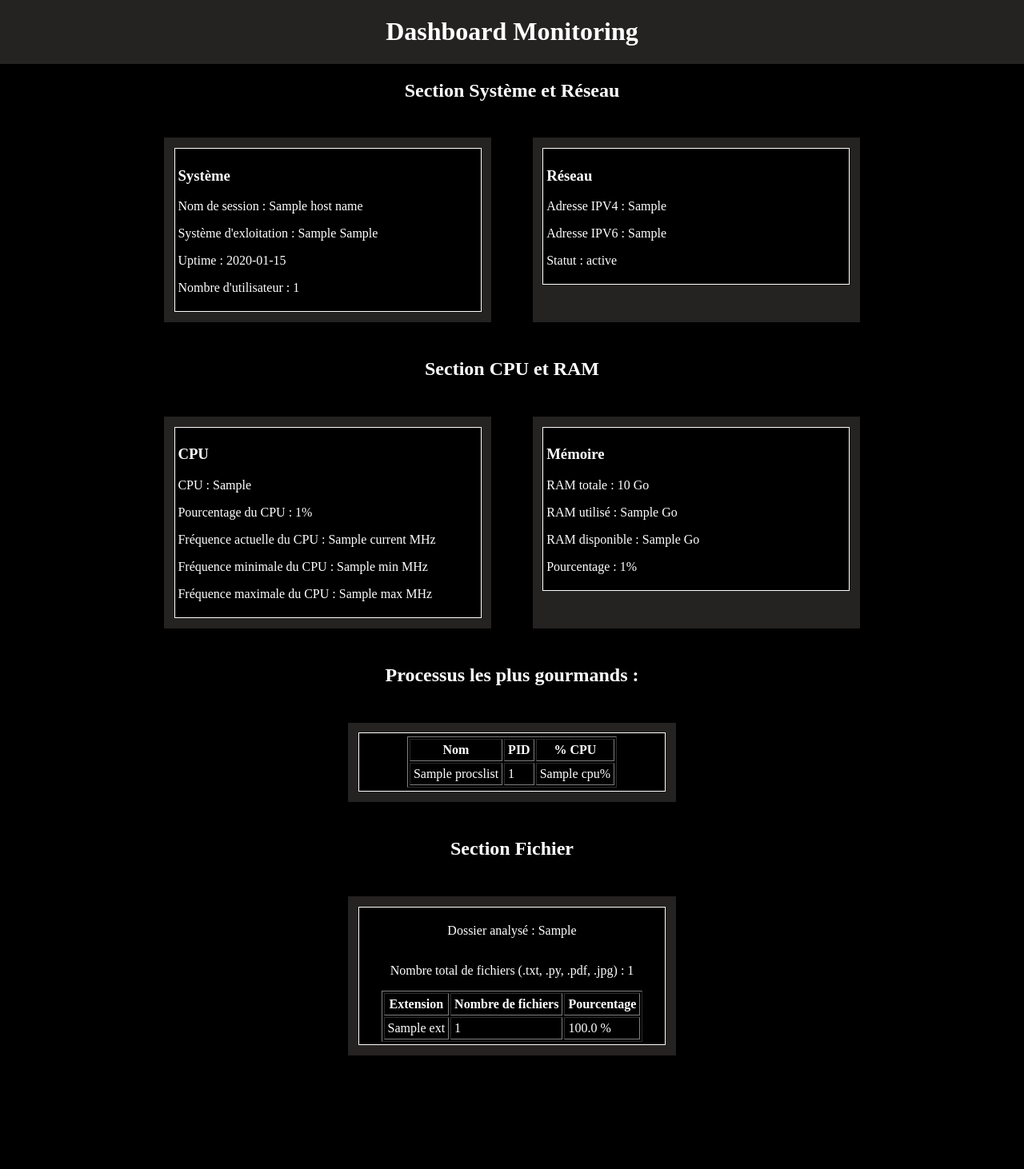
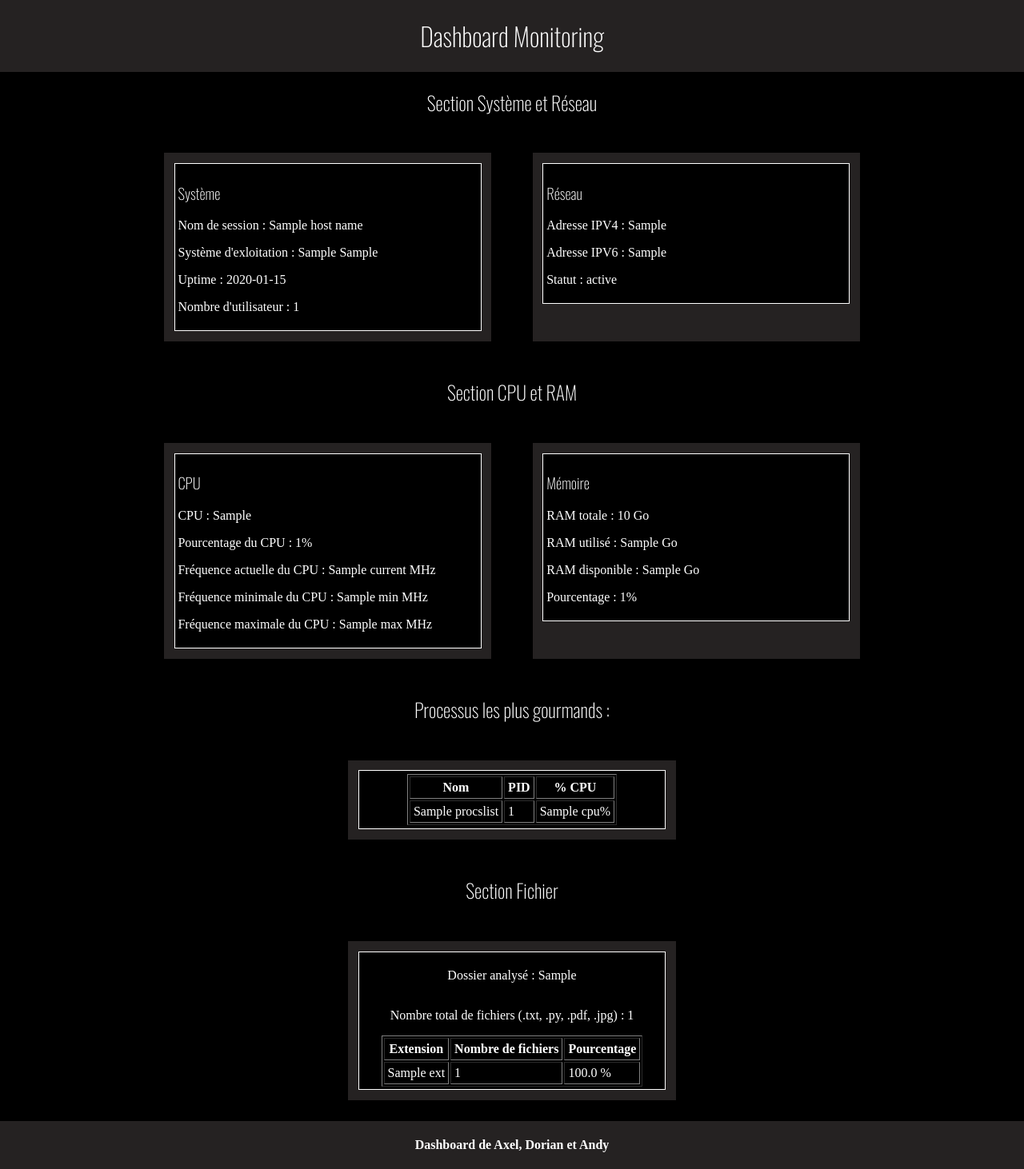
Before and after one commit to Andy-pauriac/challenge-triple-A, a Flask app: template templates/template.html in a window 1280 px wide. Shown: the whole page at 80% size. Before the commit the page ends 1320 px from the top, so only its background shows below. Run offline with Flask 3, Linux system fonts and the light colour scheme; the template is opened without the code that fills it: most values are stand-ins (such as "Sample title", 1, 10 or a date in 2020).

Commit message:
cleaning some details and adding font to the text

```diff
--- a/monitor.py
+++ b/monitor.py
@@ -34,11 +34,10 @@ def index():
         status = i.status
 
     # SECTION PROCESSUS
-    cores = psutil.cpu_count()
     for p in psutil.process_iter(): p.cpu_percent()
     time.sleep(0.1)
 
-    procs = [(p.cpu_percent()/cores, p.pid, p.name())
+    procs = [(p.cpu_percent()/cpu_cores, p.pid, p.name())
             for p in psutil.process_iter() if p.pid not in (0,4)]
 
     procslist = sorted(procs, reverse=True)[:3]
--- a/static/css/template.css
+++ b/static/css/template.css
@@ -3,6 +3,14 @@
     --secondary_color: #252222;
     --third_color: #000000;
     --text_color: white;
+}
+
+
+.oswald_text {
+  font-family: "Oswald", sans-serif;
+  font-optical-sizing: auto;
+  font-weight: 100;
+  font-style: normal;
 }
 
 body{
--- a/templates/template.html
+++ b/templates/template.html
@@ -1,6 +1,9 @@
 <html lang="fr">
 
 <head>
+    <link rel="preconnect" href="https://fonts.googleapis.com">
+    <link rel="preconnect" href="https://fonts.gstatic.com" crossorigin>
+    <link href="https://fonts.googleapis.com/css2?family=Oswald:wght@200..700&family=Roboto+Condensed:ital,wght@0,100..900;1,100..900&display=swap" rel="stylesheet">
     <meta charset="UTF-8">
     <meta http-equiv="refresh" content="2" >
     <meta name="viewport" content="width=device-width, initial-scale=1.0">
@@ -10,18 +13,18 @@
 
 <main>
     <header class="title">
-        <h1>Dashboard Monitoring</h1>
+        <h1 class="oswald_text">Dashboard Monitoring</h1>
 
     </header>
 
     <body>
         <div class="section_title">
-            <h2>Section Système et Réseau</h2>
+            <h2 class="oswald_text">Section Système et Réseau</h2>
         </div>
         <section class="div_parent">
             <div class="dashboard_div_parent">
                 <div class="dashboard_div">
-                    <h3>Système</h3>
+                    <h3 class="oswald_text">Système</h3>
                     <p>Nom de session : {{ host_name }}</p>
                     <p>Système d'exloitation : {{ os }} {{ os_release }}</p>
                     <p>Uptime : {{ uptime }}</p>
@@ -30,7 +33,7 @@
             </div>
             <div class="dashboard_div_parent">
                 <div class="dashboard_div">
-                    <h3>Réseau</h3>
+                    <h3 class="oswald_text">Réseau</h3>
                     <p>Adresse IPV4 : {{ ipv4.ip }} </p>
                     <p>Adresse IPV6 : {{ ipv6.ip }} </p>
                     <p>Statut : {{ status }} </p>
@@ -39,12 +42,12 @@
         </section>
 
         <div class="section_title">
-            <h2>Section CPU et RAM</h2>
+            <h2 class="oswald_text">Section CPU et RAM</h2>
         </div>
         <section class="div_parent">
             <div class="dashboard_div_parent">
                 <div class="dashboard_div">
-                    <h3>CPU</h3>
+                    <h3 class="oswald_text">CPU</h3>
                     <p> CPU : {{ cpu_cores }}</p>
                     <p> Pourcentage du CPU : {{ cpu_percent }}% </p>
                     <p>Fréquence actuelle du CPU : {{ cpu_freq.current }} MHz</p>
@@ -54,7 +57,7 @@
             </div>
             <div class="dashboard_div_parent">
                 <div class="dashboard_div">
-                    <h3>Mémoire</h3>
+                    <h3 class="oswald_text">Mémoire</h3>
                     <p>RAM totale : {{ ram_total }} Go</p>
                     <p>RAM utilisé : {{ ram_used }} Go</p>
                     <p>RAM disponible : {{ ram_available }} Go</p>
@@ -64,7 +67,7 @@
         </section>
 
         <div class="section_title">
-            <h2>Processus les plus gourmands : </h2>
+            <h2 class="oswald_text">Processus les plus gourmands : </h2>
         </div>
         <section class="div_parent">
             <div class="dashboard_div_parent">
@@ -88,7 +91,7 @@
         </section>
 
         <div class="section_title">
-            <h2>Section Fichier</h2>
+            <h2 class="oswald_text">Section Fichier</h2>
         </div>
         <section class="div_parent">
             <div class="dashboard_div_parent">
@@ -118,9 +121,11 @@
                     </table>
                 </div>
             </div>
+        </section>
     </body>
-    <footer>
 
+    <footer class="title">
+        <h4>Dashboard de Axel, Dorian et Andy</h4>
     </footer>
 </main>
 
```
Also changed, not shown: 1 other file.
